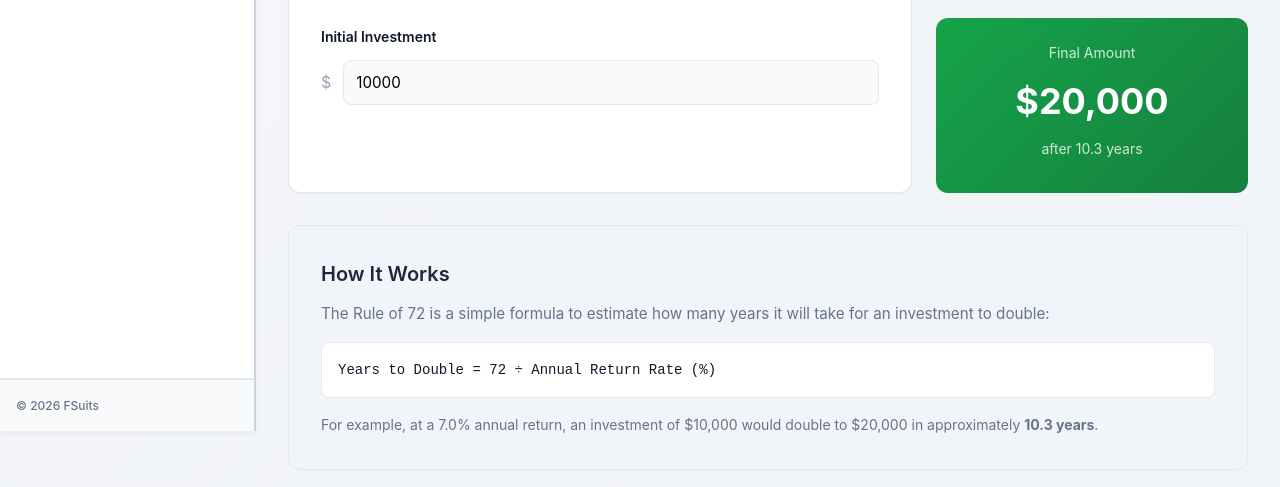
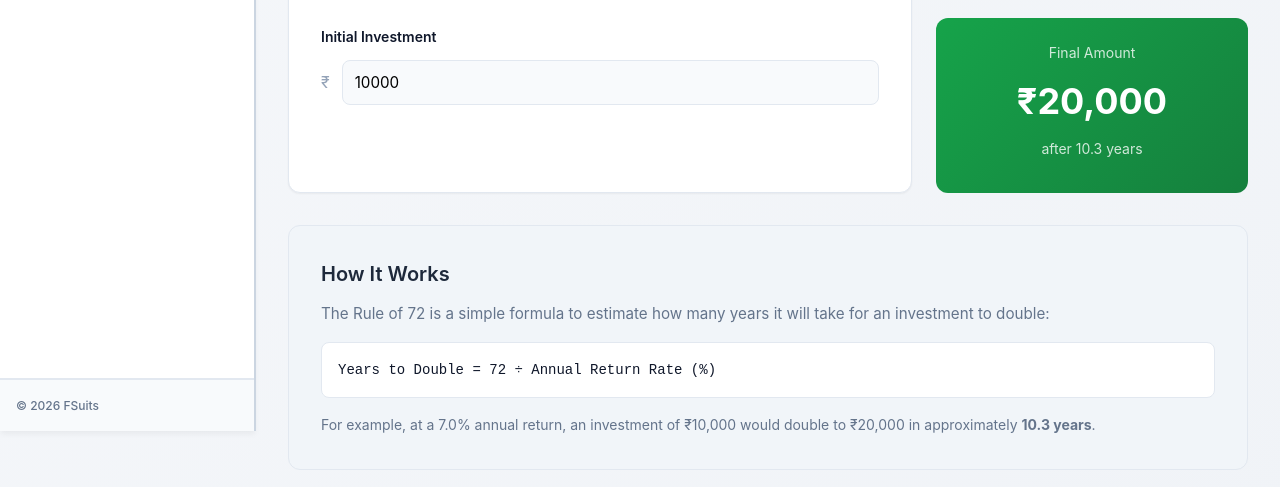
Before and after one commit to johndoe2x/Fsuits, a Next.js app: page /Fsuits/rule-of-72 in a window 1280 px wide. Shown: the part 369-856 px from the top of the page. Built offline with nearby package versions, Linux system fonts and the light colour scheme.

Commit message:
Change currency from USD to INR (₹)

```diff
--- a/app/rule-of-72/page.tsx
+++ b/app/rule-of-72/page.tsx
@@ -70,7 +70,7 @@ export default function RuleOf72() {
                   Initial Investment
                 </label>
                 <div className="flex items-center gap-3">
-                  <span style={{ color: "#94a3b8" }}>$</span>
+                  <span style={{ color: "#94a3b8" }}>₹</span>
                   <input
                     type="number"
                     value={investmentAmount}
@@ -94,7 +94,7 @@ export default function RuleOf72() {
             <div className="result-card green">
               <p>Final Amount</p>
               <div className="value">
-                ${finalAmount.toLocaleString("en-US", { maximumFractionDigits: 0 })}
+                ₹{finalAmount.toLocaleString("en-IN", { maximumFractionDigits: 0 })}
               </div>
               <p>after {years.toFixed(1)} years</p>
             </div>
@@ -120,9 +120,9 @@ export default function RuleOf72() {
             Years to Double = 72 ÷ Annual Return Rate (%)
           </div>
           <p style={{ fontSize: "0.875rem" }}>
-            For example, at a {rate.toFixed(1)}% annual return, an investment of $
-            {investmentAmount.toLocaleString()} would double to $
-            {finalAmount.toLocaleString("en-US", { maximumFractionDigits: 0 })} in
+            For example, at a {rate.toFixed(1)}% annual return, an investment of ₹
+            {investmentAmount.toLocaleString("en-IN")} would double to ₹
+            {finalAmount.toLocaleString("en-IN", { maximumFractionDigits: 0 })} in
             approximately <strong>{years.toFixed(1)} years</strong>.
           </p>
         </div>
```
